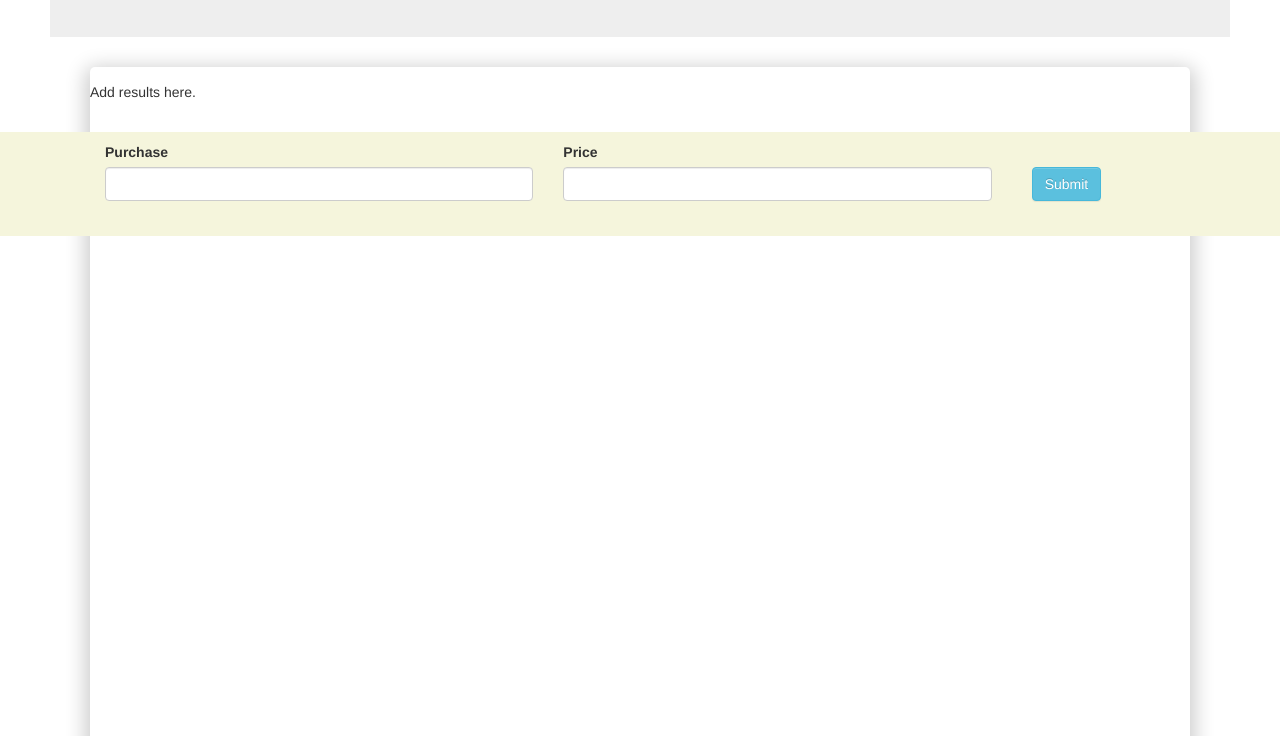
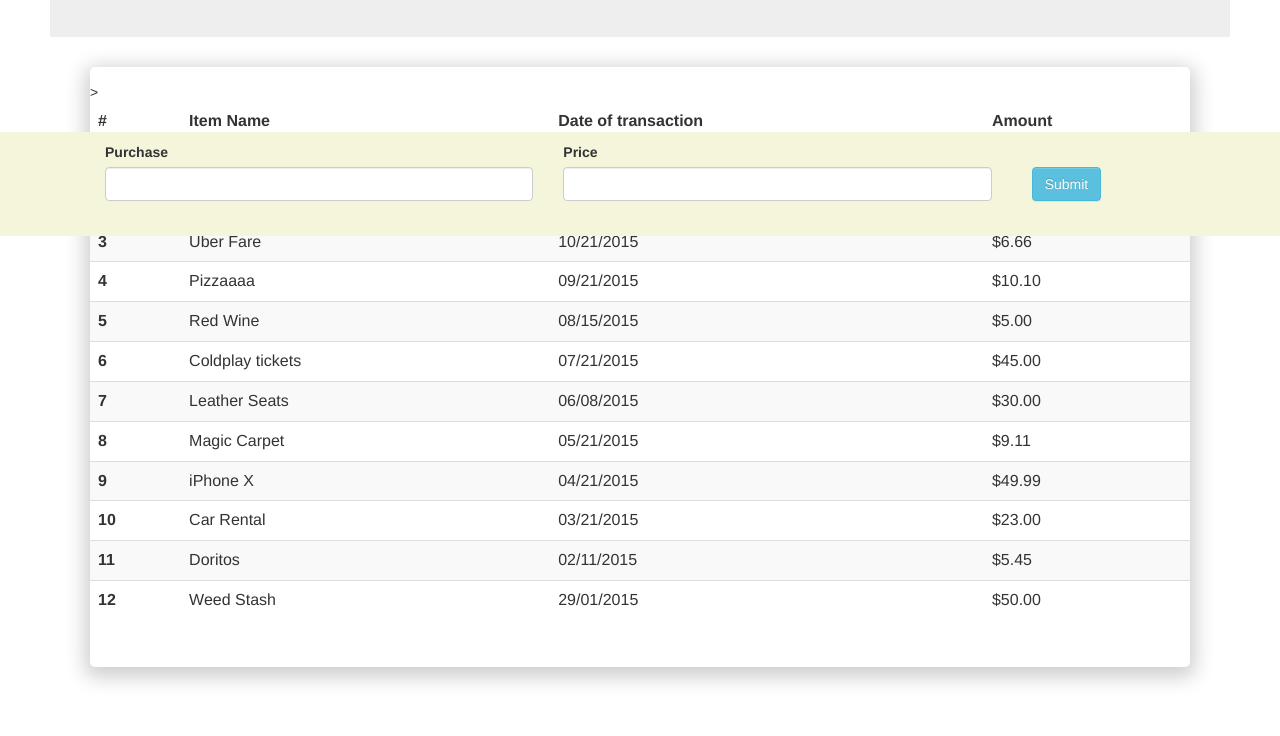
Before and after one commit to tanwei0319/citi-team50, a website: page views/index.html in a window 1280 px wide. Shown: the part 564-1300 px from the top of the page. Drawn offline with nearby package versions, Linux system fonts and the light colour scheme.

Commit message:
Populate data

```diff
--- a/views/index.html
+++ b/views/index.html
@@ -8,6 +8,8 @@
   <link rel="stylesheet" href="https://maxcdn.bootstrapcdn.com/bootstrap/3.3.7/css/bootstrap.min.css">
   <script src="https://ajax.googleapis.com/ajax/libs/jquery/3.2.1/jquery.min.js"></script>
   <script src="https://maxcdn.bootstrapcdn.com/bootstrap/3.3.7/js/bootstrap.min.js"></script>
+  <script src="https://code.highcharts.com/highcharts.js"></script>
+  <script src="https://code.highcharts.com/modules/exporting.js"></script>
 
   <link rel="stylesheet" href="/main.css" media="all">
 </head>
@@ -23,13 +25,94 @@
   </div>
 </nav>
     <div class="jumbotron"  style="padding:40px;">
-        <div id="container"></div>
-        <script src="https://code.highcharts.com/highcharts.js"></script>
-      <script src="https://code.highcharts.com/modules/exporting.js"></script>
+      <div id="container"></div>
     </div>
 
 	<div class="container outlet">
-		<p>Add results here.</p>
+	<table class="table table-striped">
+  <thead>
+    <tr>
+      <th>#</th>
+      <th>Item Name</th>
+      <th>Date of transaction</th>
+      <th>Amount</th>
+    </tr>
+  </thead>
+  <tbody>
+    <tr>
+      <th scope="row">1</th>
+      <td>Interest Payment</td>
+      <td>12/21/2015</td>
+      <td>$22.00</td>
+    </tr>
+    <tr>
+      <th scope="row">2</th>
+      <td>Interest Payment</td>
+      <td>11/02/2015</td>
+      <td>$32.00</td>
+    </tr>
+    <tr>
+      <th scope="row">3</th>
+      <td>Uber Fare</td>
+      <td>10/21/2015</td>
+      <td>$6.66</td>
+    </tr>
+    <tr>
+      <th scope="row">4</th>
+      <td>Pizzaaaa</td>
+      <td>09/21/2015</td>
+      <td>$10.10</td>>
+    </tr>
+    <tr>
+      <th scope="row">5</th>
+      <td>Red Wine</td>
+      <td>08/15/2015</td>
+      <td>$5.00</td>
+    </tr>
+    <tr>
+      <th scope="row">6</th>
+      <td>Coldplay tickets</td>
+      <td>07/21/2015</td>
+      <td>$45.00</td>
+    </tr>
+    <tr>
+      <th scope="row">7</th>
+      <td>Leather Seats</td>
+      <td>06/08/2015</td>
+      <td>$30.00</td>
+    </tr>
+    <tr>
+      <th scope="row">8</th>
+      <td>Magic Carpet</td>
+      <td>05/21/2015</td>
+      <td>$9.11</td>
+    </tr>
+    <tr>
+      <th scope="row">9</th>
+      <td>iPhone X</td>
+      <td>04/21/2015</td>
+      <td>$49.99</td>
+    </tr>
+    <tr>
+      <th scope="row">10</th>
+      <td>Car Rental</td>
+      <td>03/21/2015</td>
+      <td>$23.00</td>
+    </tr>
+    <tr>
+      <th scope="row">11</th>
+      <td>Doritos</td>
+      <td>02/11/2015</td>
+      <td>$5.45</td>
+    </tr>
+    <tr>
+      <th scope="row">12</th>
+      <td>Weed Stash</td>
+      <td>29/01/2015</td>
+      <td>$50.00</td>
+    </tr>
+  </tbody>
+</table>
 	</div>
 </div>
 
--- a/views/main.css
+++ b/views/main.css
@@ -1,7 +1,7 @@
 .container.outlet {
     box-shadow: 0px 5px 20px 5px rgba(0,0,0,0.2);
     width: 1100px;
-    height: 100vh;
+    height: 600px;
     margin: 0 auto;
     background-color: white;
     padding-top: 15px;
```
